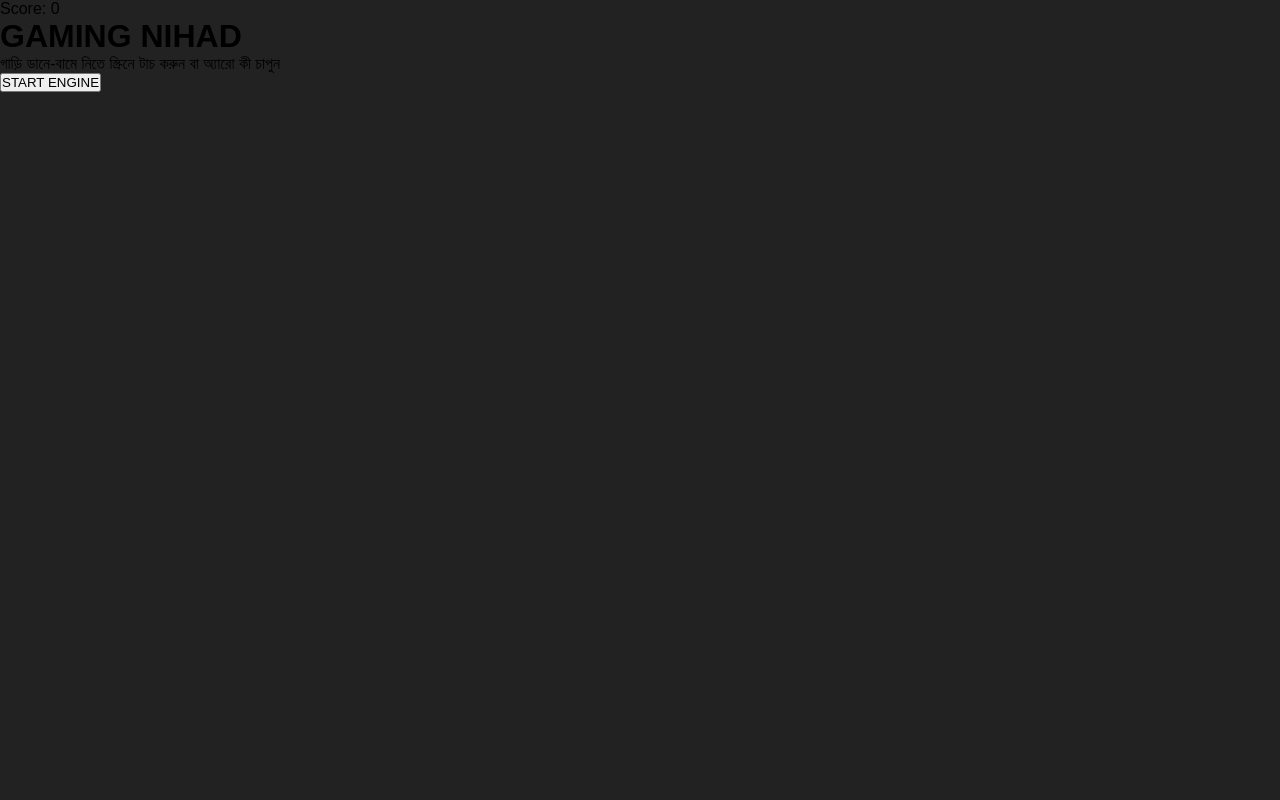
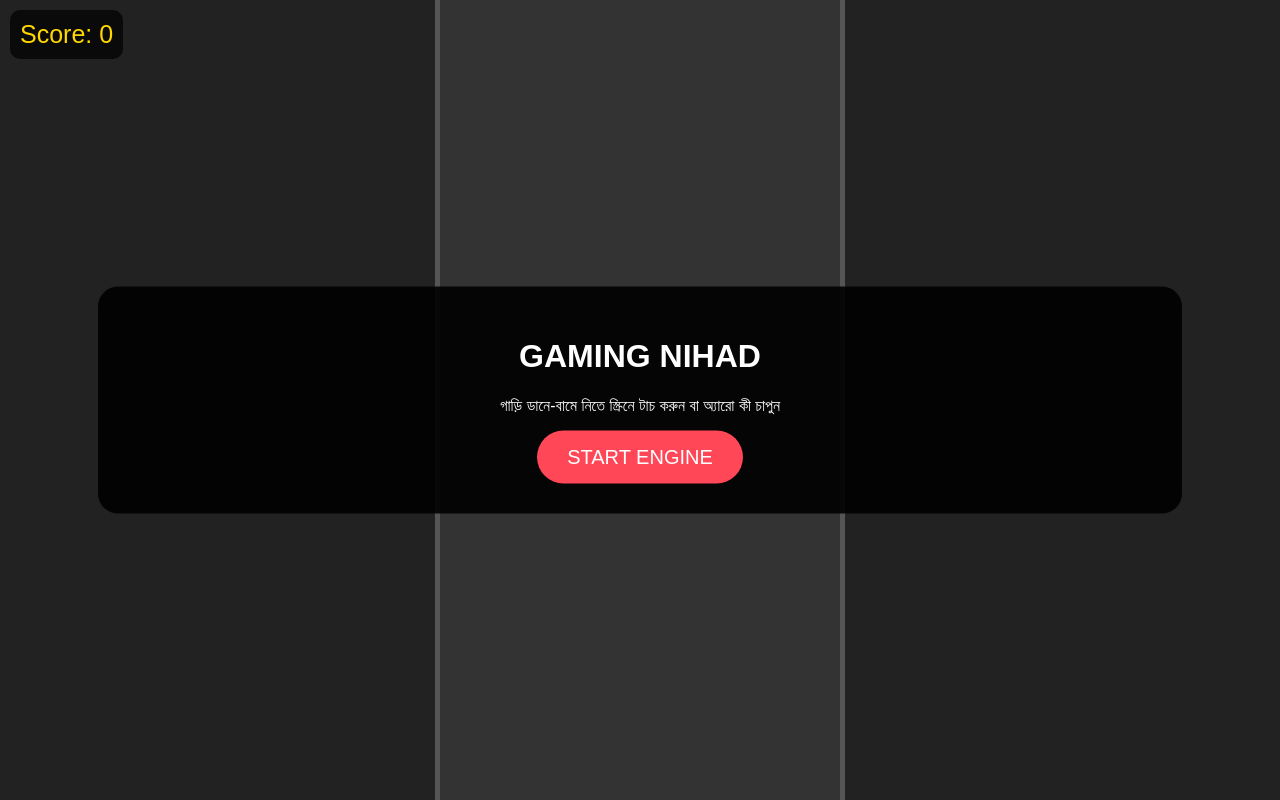
Before and after one commit to ni1539677-cyber/my-racing-game, a plain HTML site: page index.html in a window 1280 px wide. Drawn offline with Linux system fonts and the light colour scheme.

Commit message:
Update style.css

```diff
--- a/style.css
+++ b/style.css
@@ -1,9 +1,27 @@
-* { margin: 0; padding: 0; box-sizing: border-box; }
-body { background: #222; overflow: hidden; font-family: sans-serif; }
-.game-container { height: 100vh; width: 100%; position: relative; }
-.score { position: absolute; top: 20px; left: 20px; color: white; font-size: 25px; z-index: 10; }
-.start-screen { position: absolute; top: 50%; left: 50%; transform: translate(-50%, -50%); color: white; text-align: center; z-index: 15; background: rgba(0,0,0,0.8); padding: 20px; border-radius: 10px; cursor: pointer; border: 2px solid #007bff; }
-.game-area { width: 300px; height: 100vh; background: #333; margin: auto; position: relative; border-left: 5px dashed white; border-right: 5px dashed white; overflow: hidden; }
-.car { width: 40px; height: 70px; position: absolute; bottom: 20px; background: #007bff; border-radius: 5px; box-shadow: 0 0 15px #007bff; }
-.enemy { width: 40px; height: 70px; position: absolute; background: #ff4757; border-radius: 5px; box-shadow: 0 0 10px #ff4757; }
-.line { width: 10px; height: 100px; background: white; position: absolute; left: 145px; }
+body { margin: 0; background: #222; font-family: sans-serif; overflow: hidden; }
+.game-container { position: relative; width: 100%; height: 100vh; display: flex; justify-content: center; }
+#gameArea {
+    width: 400px; height: 100%; background: #333; position: relative; overflow: hidden;
+    border-left: 5px solid #555; border-right: 5px solid #555;
+    perspective: 500px; /* এটি ৩ডি ইফেক্ট তৈরি করবে */
+}
+#score {
+    position: absolute; top: 10px; left: 10px; color: gold; font-size: 25px;
+    z-index: 5; background: rgba(0,0,0,0.7); padding: 10px; border-radius: 10px;
+}
+#startScreen {
+    position: absolute; top: 50%; left: 50%; transform: translate(-50%, -50%);
+    text-align: center; color: white; z-index: 10; background: rgba(0,0,0,0.9);
+    padding: 30px; border-radius: 20px; width: 80%;
+}
+button { padding: 15px 30px; font-size: 20px; background: #ff4757; color: white; border: none; border-radius: 50px; cursor: pointer; }
+.car, .enemy {
+    position: absolute; width: 50px; height: 90px; border-radius: 10px;
+    box-shadow: 0 15px 10px rgba(0,0,0,0.5); /* ৩ডি শ্যাডো */
+}
+.car { background: linear-gradient(#ff4757, #e84118); bottom: 50px; }
+.enemy { background: linear-gradient(#2f3542, #2ed573); }
+.line {
+    position: absolute; width: 10px; height: 100px; background: white;
+    left: 195px; margin-left: -5px;
+}
```
